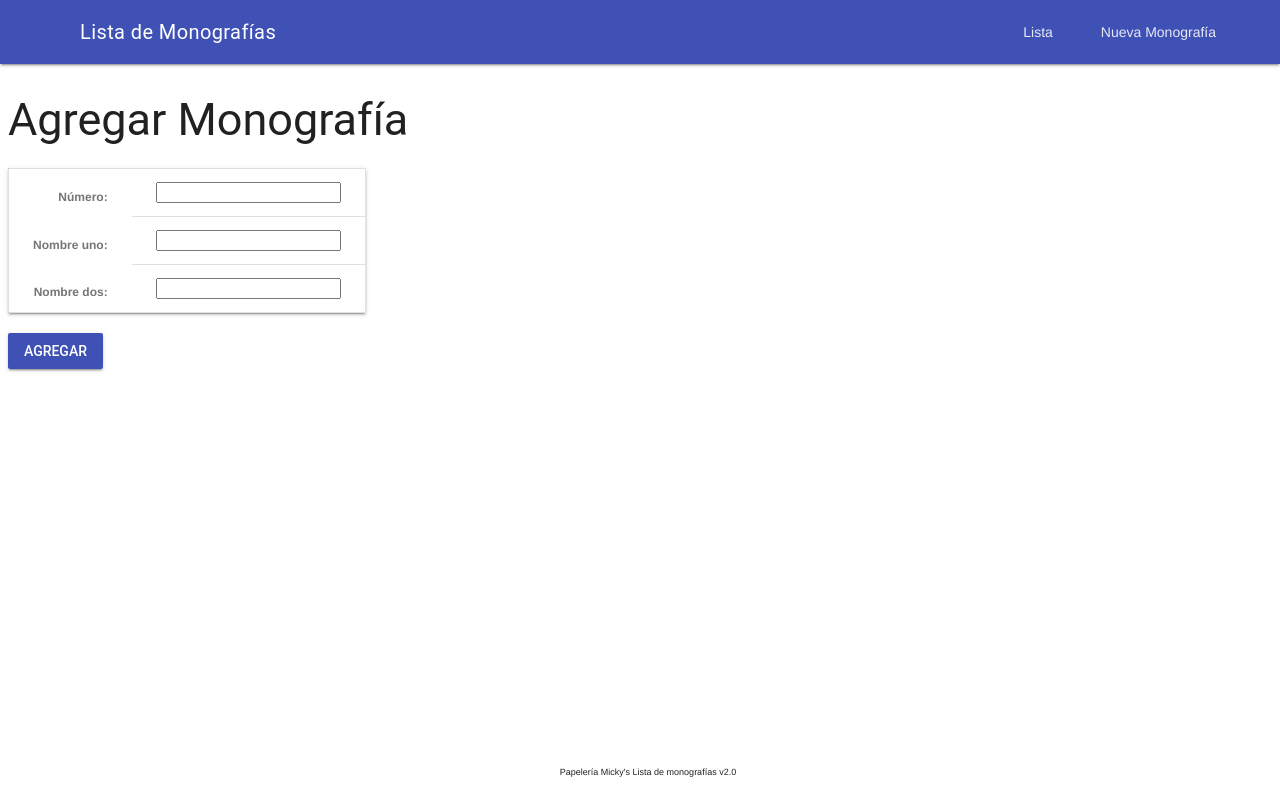
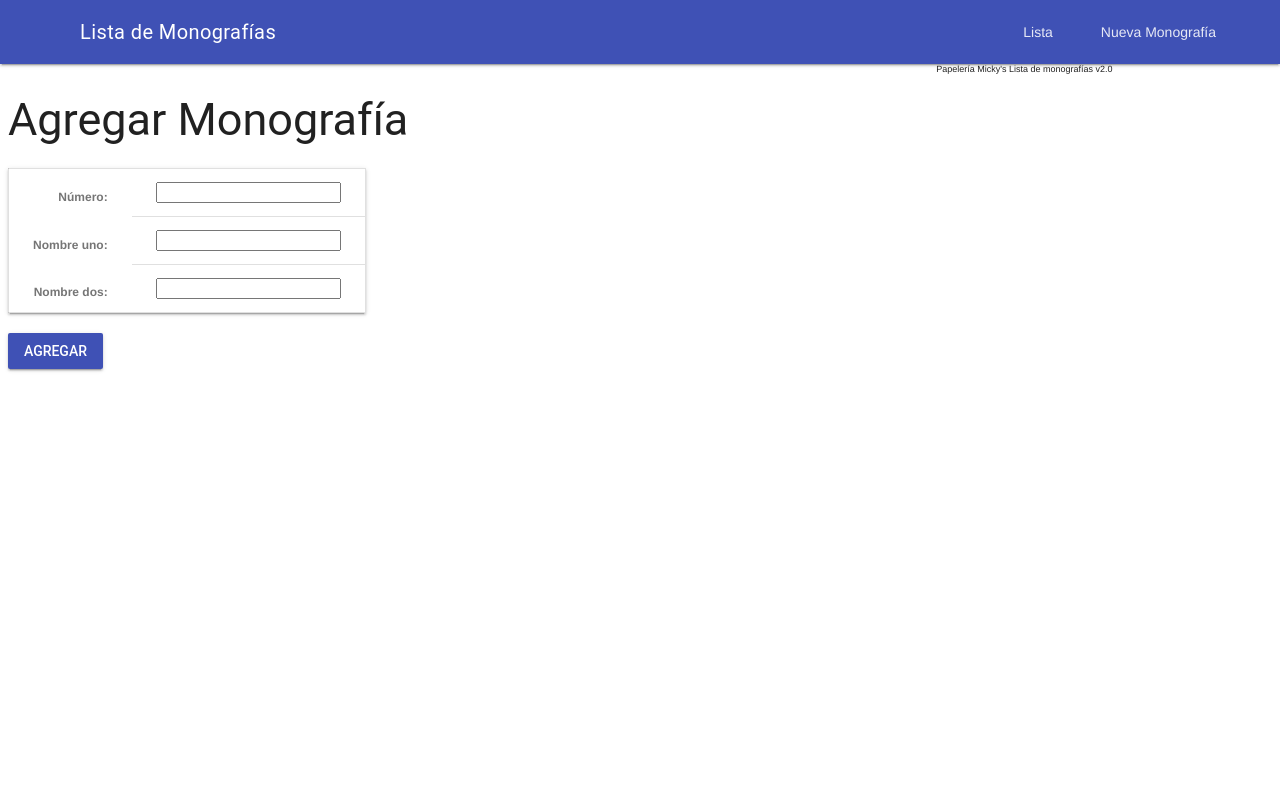
Before and after one commit to ademir501/Monographs, a Django app: a page that uses website/templates/base.html in a window 1280 px wide. Run offline with Django 3.2, Linux system fonts and the light colour scheme; the visitor is signed in with stand-in values (Sample User, id 1); some libraries are stand-ins or nearby versions.

Commit message:
Fixed footer position to relative.

```diff
--- a/website/templates/base.html
+++ b/website/templates/base.html
@@ -52,7 +52,7 @@
 
             {% block content %}
             {% endblock %}
-            <footer style="position: absolute; bottom: 0; width: 100%">
+            <footer style="position: relative; bottom: 15px; width: 50%; left: 300px;">
                 <p align="center" style="font-size: xx-small;">Papelería Micky's Lista de monografías v2.0</p>
             </footer>
         </div>
```
